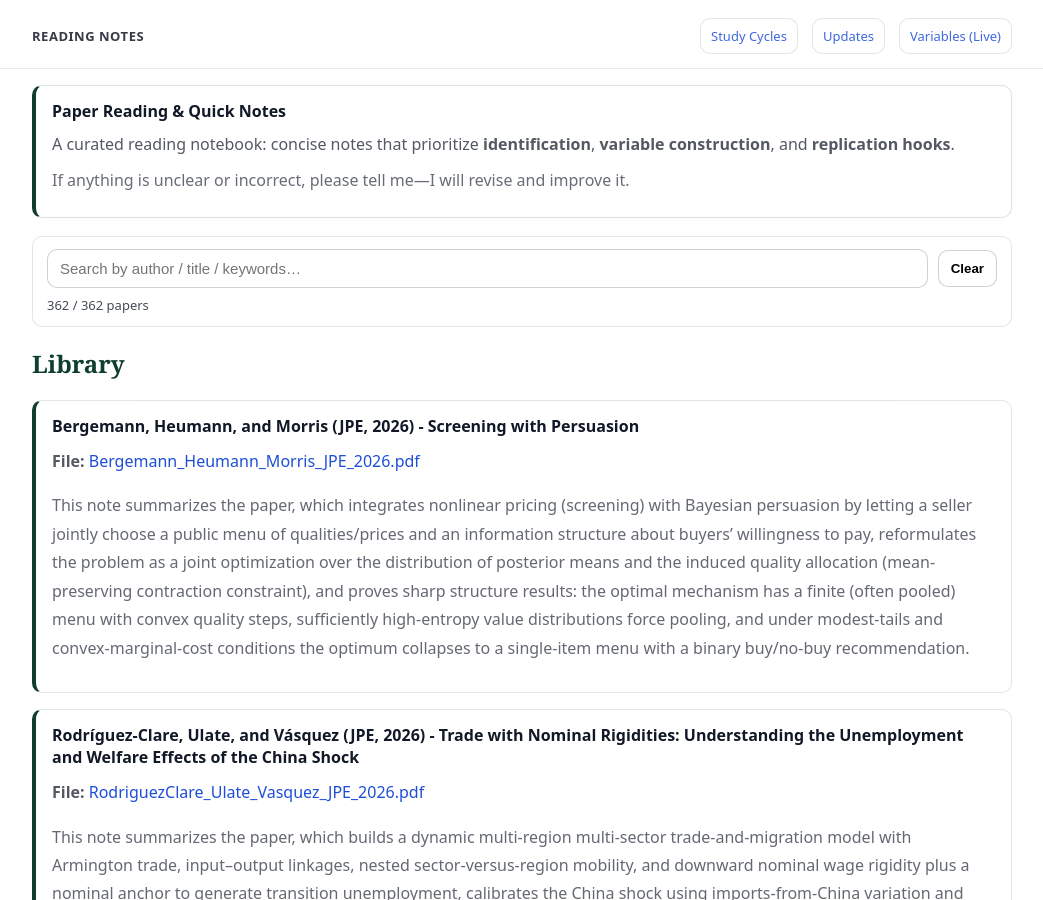
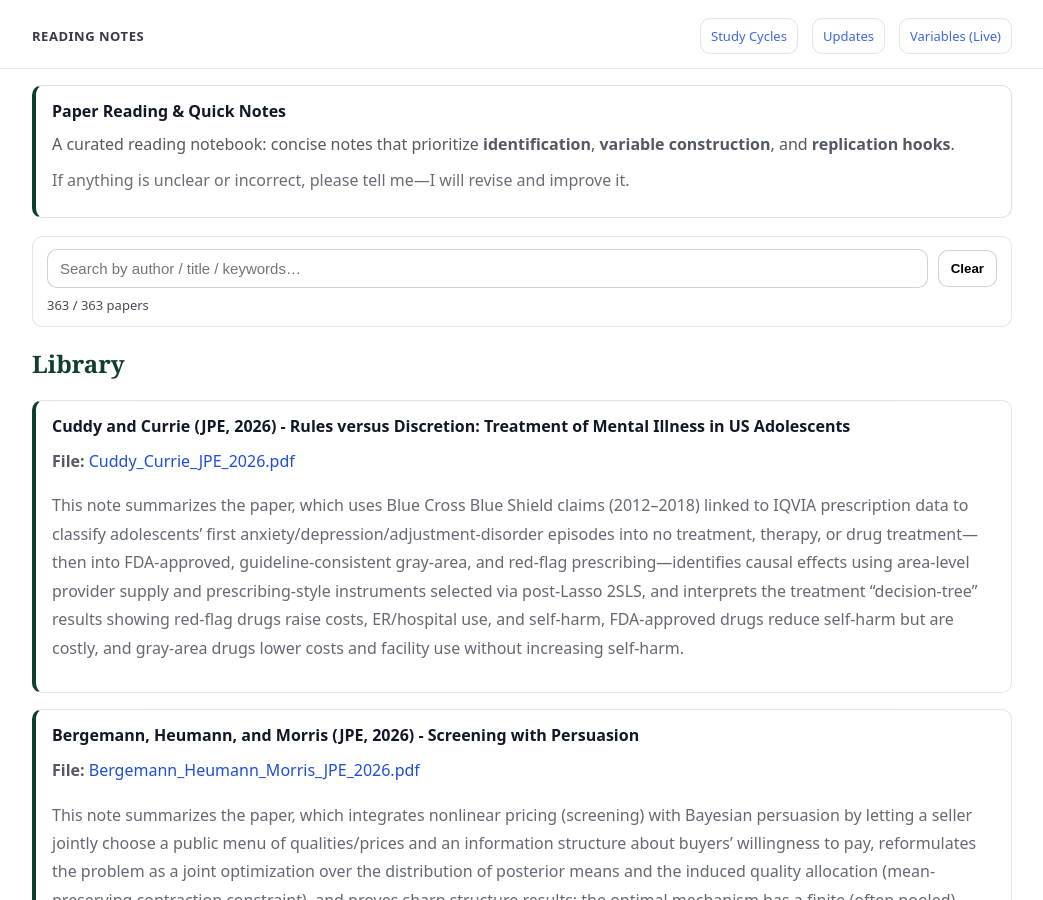
Before and after one commit to yaxinzn/study-archive, a Jekyll site: the page built from reading/index.md, in a window 1280 px wide and 900 px high. Shown: the whole window, without its empty margins (118-1161 px from the left). Built offline with Jekyll 4.4.1, drawn with Linux system fonts in a browser that asks for light colours.

Commit message:
Reading: add/update Cuddy_Currie_JPE_2026.pdf

```diff
--- a/_data/reading.yml
+++ b/_data/reading.yml
@@ -1,3 +1,7 @@
+- title: "Cuddy and Currie (JPE, 2026) - Rules versus Discretion: Treatment of Mental Illness in US Adolescents"
+  file: "Cuddy_Currie_JPE_2026.pdf"
+  desc: "This note summarizes the paper, which uses Blue Cross Blue Shield claims (2012–2018) linked to IQVIA prescription data to classify adolescents’ first anxiety/depression/adjustment-disorder episodes into no treatment, therapy, or drug treatment—then into FDA-approved, guideline-consistent gray-area, and red-flag prescribing—identifies causal effects using area-level provider supply and prescribing-style instruments selected via post-Lasso 2SLS, and interprets the treatment “decision-tree” results showing red-flag drugs raise costs, ER/hospital use, and self-harm, FDA-approved drugs reduce self-harm but are costly, and gray-area drugs lower costs and facility use without increasing self-harm."
+
 - title: "Bergemann, Heumann, and Morris (JPE, 2026) - Screening with Persuasion"
   file: "Bergemann_Heumann_Morris_JPE_2026.pdf"
   desc: "This note summarizes the paper, which integrates nonlinear pricing (screening) with Bayesian persuasion by letting a seller jointly choose a public menu of qualities/prices and an information structure about buyers’ willingness to pay, reformulates the problem as a joint optimization over the distribution of posterior means and the induced quality allocation (mean-preserving contraction constraint), and proves sharp structure results: the optimal mechanism has a finite (often pooled) menu with convex quality steps, sufficiently high-entropy value distributions force pooling, and under modest-tails and convex-marginal-cost conditions the optimum collapses to a single-item menu with a binary buy/no-buy recommendation."
```
Also changed, not shown: 1 other file.
